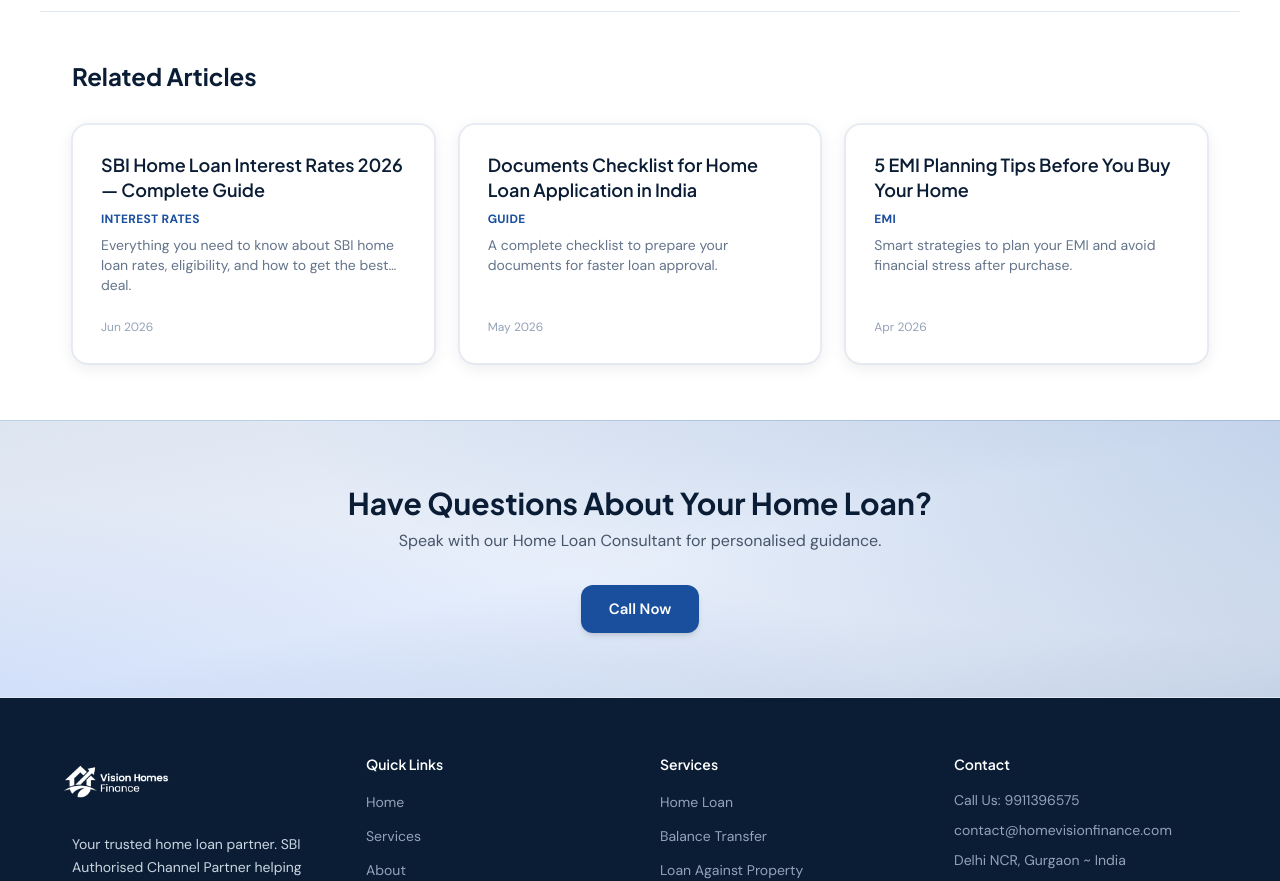
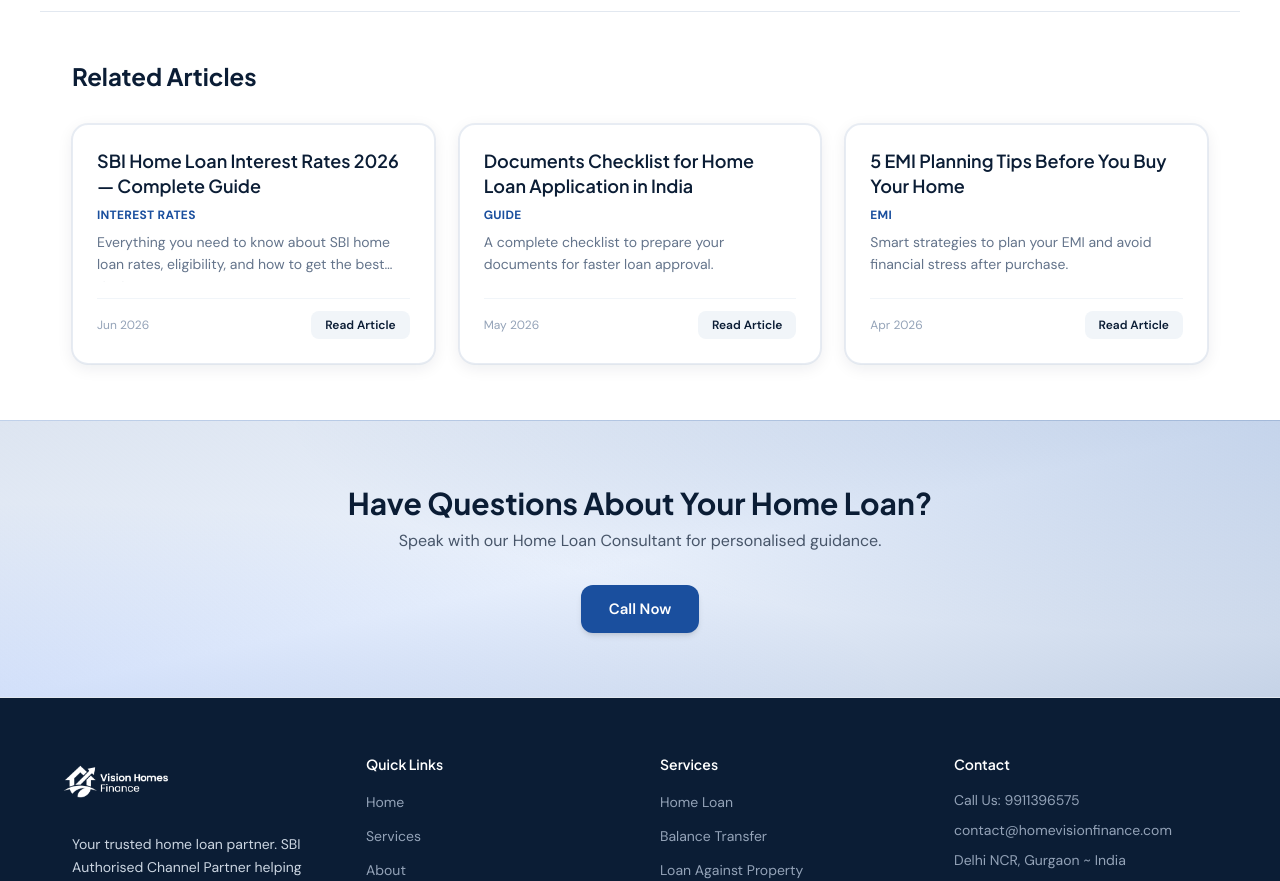
Before and after one commit to theteamzoradevs-gif/Home_Vision_Finance, a Next.js app: page /blogs/balance-transfer-guide in a window 1280 px wide. Shown: the part 1740-2621 px from the top of the page. Built offline with nearby package versions, Linux system fonts and the light colour scheme; no server answers.

Commit message:
maam changes

```diff
--- a/src/features/blogs/BlogCard.tsx
+++ b/src/features/blogs/BlogCard.tsx
@@ -1,23 +1,40 @@
 import Link from "next/link";
-import { Card } from "@/components/ui/Card";
-import type { BlogPost } from "@/features/landing/data/content";
 import { formatBlogMonthYear } from "@/lib/utils";
 
+export type BlogCardPost = {
+  slug: string;
+  title: string;
+  subtitle?: string;
+  tag?: string;
+  excerpt: string;
+  createdAt?: string;
+  date?: string;
+};
+
 type BlogCardProps = {
-  post: BlogPost;
+  post: BlogCardPost;
 };
 
 export function BlogCard({ post }: BlogCardProps) {
-  const dateLabel = formatBlogMonthYear(post.date) ?? post.date;
+  const dateLabel = formatBlogMonthYear(post.createdAt ?? post.date);
+  const category = post.subtitle ?? post.tag ?? "Guide";
 
   return (
-    <Link href={`/blogs/${post.slug}`} className="block h-full text-left">
-      <Card equalHeight className="blog-card-premium flex h-full min-h-[220px] flex-col text-left sm:min-h-[240px]">
-        <h3 className="line-clamp-2 font-heading text-lg font-semibold leading-snug text-navy">{post.title}</h3>
-        <p className="mt-2 line-clamp-1 text-xs font-bold uppercase tracking-wide text-brand">{post.tag}</p>
-        <p className="mt-2 line-clamp-2 flex-1 text-sm text-slate-500">{post.excerpt}</p>
-        <p className="mt-4 text-left text-xs text-slate-400">{dateLabel}</p>
-      </Card>
+    <Link
+      href={`/blogs/${post.slug}`}
+      className="blog-card-premium group flex h-full min-h-[220px] flex-col p-5 text-left sm:min-h-[240px] sm:p-6"
+    >
+      <h3 className="line-clamp-2 font-heading text-lg font-semibold leading-snug text-navy group-hover:text-brand">
+        {post.title}
+      </h3>
+      <p className="mt-2 line-clamp-1 text-xs font-bold uppercase tracking-wide text-brand">{category}</p>
+      <p className="mt-2 line-clamp-2 flex-1 text-sm leading-relaxed text-slate-500">{post.excerpt}</p>
+      <div className="mt-4 flex items-center justify-between border-t border-slate-100 pt-3">
+        {dateLabel ? <span className="text-xs text-slate-400">{dateLabel}</span> : <span />}
+        <span className="rounded-lg bg-slate-100 px-3.5 py-1.5 text-xs font-semibold text-navy transition-colors group-hover:bg-slate-200">
+          Read Article
+        </span>
+      </div>
     </Link>
   );
 }
--- a/src/features/blogs/BlogsPageClient.tsx
+++ b/src/features/blogs/BlogsPageClient.tsx
@@ -1,14 +1,9 @@
 "use client";
 
-
-
 import React, { useState, useEffect } from "react";
-
-import Link from "next/link";
-
+import { BlogCard } from "@/features/blogs/BlogCard";
 import { getAllBlogs, normalizeBlogArray } from "@/lib/api/blogService";
 import { BLOG_POSTS } from "@/features/landing/data/content";
-import { formatBlogMonthYear } from "@/lib/utils";
 
 
 
@@ -26,12 +21,6 @@ interface BlogItem {
 
   createdAt?: string;
 
-}
-
-
-
-function formatDate(isoString?: string): string | null {
-  return formatBlogMonthYear(isoString);
 }
 
 
@@ -187,57 +176,9 @@ export function BlogsPageClient() {
         ) : (
 
           <div className="card-grid-equal grid gap-4 sm:grid-cols-2 lg:grid-cols-3">
-
-            {blogs.map((post) => {
-
-              const dateLabel = formatDate(post.createdAt);
-
-
-
-              return (
-
-                <Link
-
-                  key={post._id}
-
-                  href={`/blogs/${post.slug}`}
-
-                  className="blog-card-premium group flex h-full min-h-[220px] flex-col p-5 text-left sm:min-h-[240px] sm:p-6"
-
-                >
-
-                  <h3 className="font-heading text-lg font-semibold leading-snug text-navy line-clamp-2 group-hover:text-brand">
-
-                    {post.title}
-
-                  </h3>
-
-                  <p className="mt-2 line-clamp-1 text-xs font-bold uppercase tracking-wide text-brand">
-
-                    {post.subtitle}
-
-                  </p>
-
-                  <p className="mt-2 line-clamp-2 flex-1 text-sm leading-relaxed text-slate-500">{post.excerpt}</p>
-
-                  <div className="mt-4 flex items-center justify-between border-t border-slate-100 pt-3">
-
-                    {dateLabel ? <span className="text-xs text-slate-400">{dateLabel}</span> : <span />}
-
-                    <span className="rounded-lg bg-slate-100 px-3.5 py-1.5 text-xs font-semibold text-navy transition-colors group-hover:bg-slate-200">
-
-                      Read Article
-
-                    </span>
-
-                  </div>
-
-                </Link>
-
-              );
-
-            })}
-
+            {blogs.map((post) => (
+              <BlogCard key={post._id} post={post} />
+            ))}
           </div>
 
         )}
--- a/src/features/landing/LandingPage.tsx
+++ b/src/features/landing/LandingPage.tsx
@@ -1,5 +1,6 @@
 import { CtaBanner } from "@/components/sections/CtaBanner";
 import { StatsGrid } from "@/components/sections/StatsGrid";
+import { SectionHeading } from "@/components/ui/SectionHeading";
 import { WhyChooseGrid } from "@/components/sections/WhyChooseGrid";
 import { HeroSection } from "./components/1_HeroSection";
 import { LiveBanner } from "./components/2A_LiveBanner";
@@ -23,8 +24,9 @@ export function LandingPage() {
       <ServicesPreview />
       <ProcessSection />
       <EmiPreview />
-      <section className="section-padding bg-white pt-0">
+      <section className="section-padding bg-slate-50">
         <div className="container-site">
+          <SectionHeading label="Our Impact" title="Numbers That Speak for Us" centered />
           <StatsGrid />
         </div>
       </section>
--- a/src/features/landing/components/10_BlogPreview.tsx
+++ b/src/features/landing/components/10_BlogPreview.tsx
@@ -1,12 +1,12 @@
 "use client";
 
 import { useCallback, useEffect, useRef, useState } from "react";
-import Link from "next/link";
 import { Button } from "@/components/ui/Button";
 import { SectionHeading } from "@/components/ui/SectionHeading";
+import { BlogCard } from "@/features/blogs/BlogCard";
 import { getAllBlogs, normalizeBlogArray } from "@/lib/api/blogService";
 import { BLOG_POSTS } from "@/features/landing/data/content";
-import { cn, formatBlogMonthYear } from "@/lib/utils";
+import { cn } from "@/lib/utils";
 
 const AUTO_INTERVAL = 3000;
 const PAUSE_AFTER_MANUAL = 7000;
@@ -18,33 +18,6 @@ interface BlogItem {
   slug: string;
   excerpt: string;
   createdAt?: string;
-}
-
-function formatDate(isoString?: string): string | null {
-  return formatBlogMonthYear(isoString);
-}
-
-function BlogCard({ post }: { post: BlogItem }) {
-  const dateLabel = formatDate(post.createdAt);
-
-  return (
-    <Link
-      href={`/blogs/${post.slug}`}
-      className="blog-card-premium group flex h-full min-h-[220px] flex-col p-5 sm:min-h-[240px] sm:p-6"
-    >
-      <h3 className="line-clamp-2 font-heading text-base font-semibold leading-snug text-navy group-hover:text-brand">
-        {post.title}
-      </h3>
-      <p className="mt-2 line-clamp-1 text-xs font-bold uppercase tracking-wide text-brand">{post.subtitle}</p>
-      <p className="mt-2 line-clamp-2 flex-1 text-sm leading-relaxed text-slate-500">{post.excerpt}</p>
-      <div className="mt-4 flex items-center justify-between border-t border-slate-100 pt-3">
-        {dateLabel ? <span className="text-xs text-slate-400">{dateLabel}</span> : <span />}
-        <span className="rounded-lg bg-slate-100 px-3.5 py-1.5 text-xs font-semibold text-navy transition-colors group-hover:bg-slate-200">
-          Read Article
-        </span>
-      </div>
-    </Link>
-  );
 }
 
 export function BlogPreview() {
```
